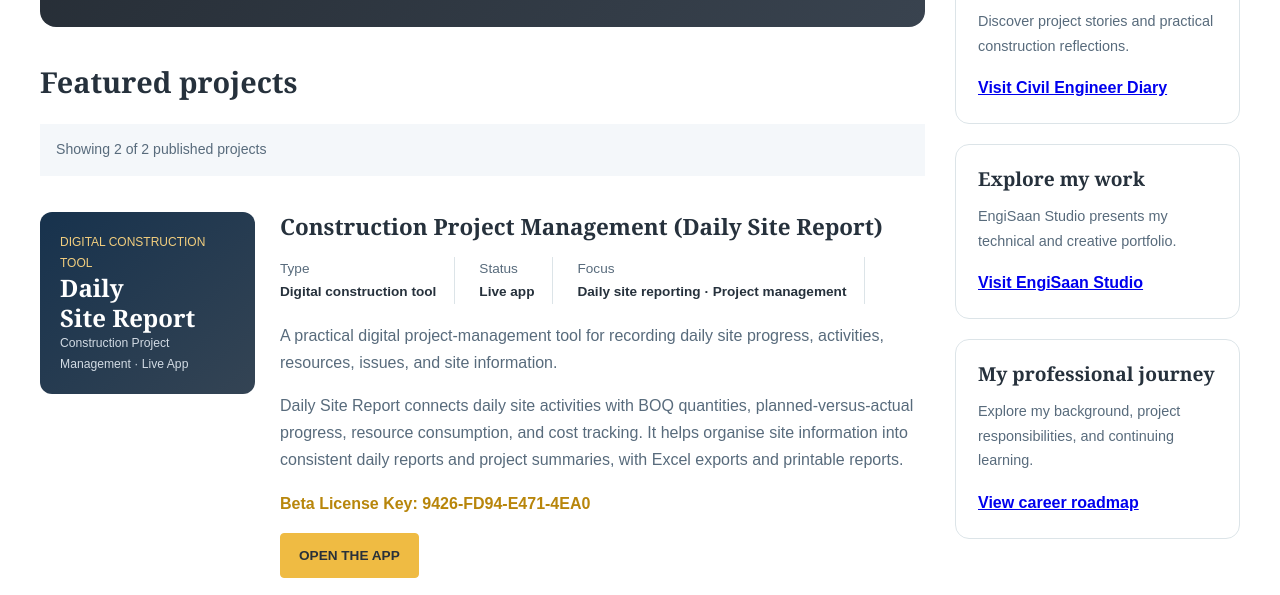
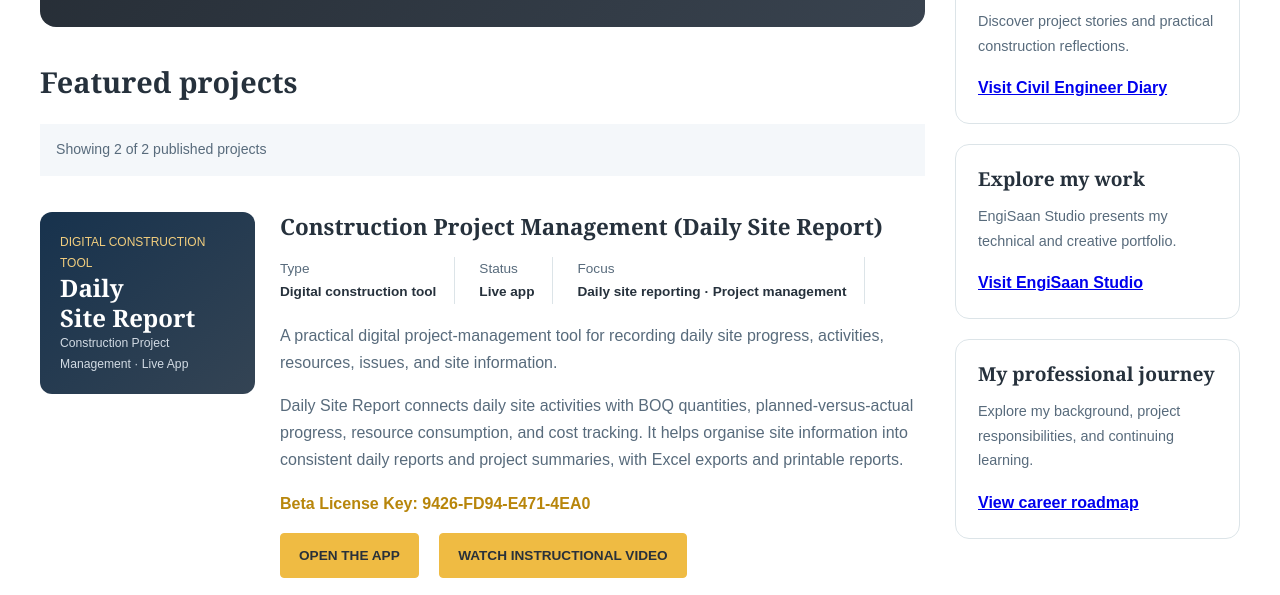
Before and after one commit to ersajanawal-lab/sajan-awal-portfolio, a plain HTML site: page projects.html in a window 1280 px wide. Shown: the part 357-952 px from the top of the page. Drawn offline with Linux system fonts and the light colour scheme.

Commit message:
Add Daily Site Report instructional video link

```diff
--- a/projects.html
+++ b/projects.html
@@ -62,6 +62,7 @@
               <p class="excerpt">Daily Site Report connects daily site activities with BOQ quantities, planned-versus-actual progress, resource consumption, and cost tracking. It helps organise site information into consistent daily reports and project summaries, with Excel exports and printable reports.</p>
               <p class="beta-license" style="color: #b8860b; font-weight: 700; overflow-wrap: anywhere;"><strong>Beta License Key: 9426-FD94-E471-4EA0</strong></p>
               <a class="read-more" href="https://awalsajan.com.np/app" target="_blank" rel="noopener noreferrer" aria-label="Open the Construction Project Management Daily Site Report app">OPEN THE APP</a>
+              <a class="read-more" href="https://www.youtube.com/watch?v=csd2v90jCRU" target="_blank" rel="noopener noreferrer" aria-label="Watch the instructional video for Daily Site Report on YouTube" style="margin-left: 16px;">WATCH INSTRUCTIONAL VIDEO</a>
             </div>
           </article>
 
```
